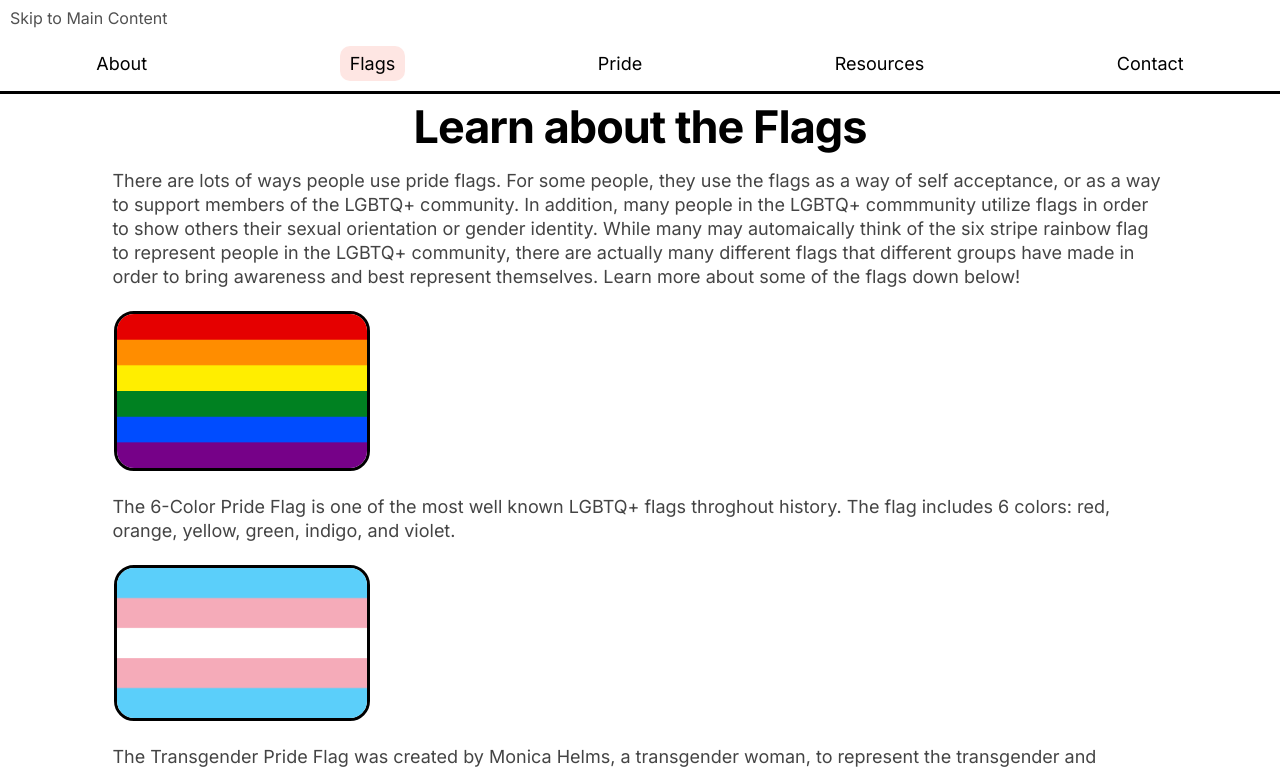
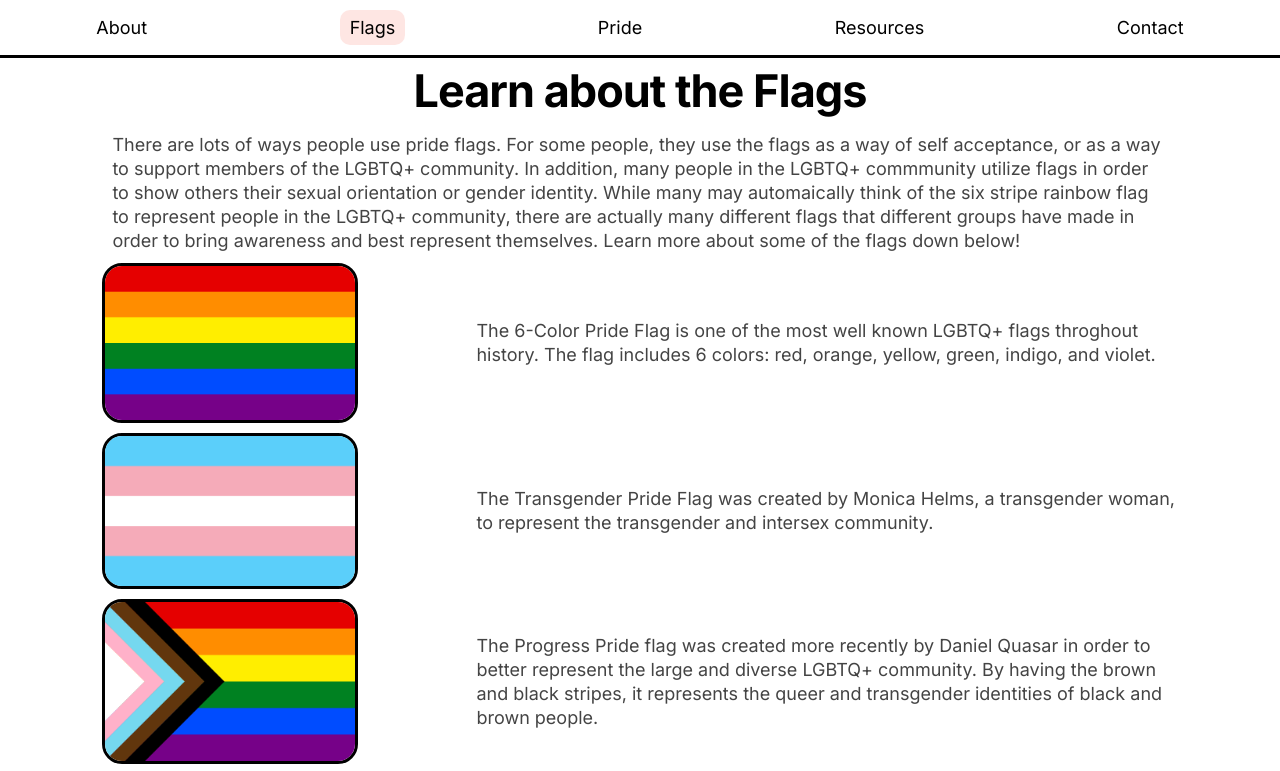
Before and after one commit to yangalan1/mobile, a plain HTML site: page flags.html in a window 1280 px wide. Shown: the top 771 px of the page. Drawn offline with Linux system fonts and the light colour scheme.

Commit message:
Add files via upload

```diff
--- a/css/style.css
+++ b/css/style.css
@@ -1,5 +1,9 @@
 
 @import url('https://fonts.googleapis.com/css2?family=Inter:wght@400;500;600;700;900&display=swap');
+
+*{
+    max-width: 100%;
+}
 
 body{
     font-family: 'Inter', Helvetica, sans-serif;
@@ -76,7 +80,8 @@ footer{
 }
 
 .skip{
-    display: none;
+    position: absolute;
+    left: -500px;
 }
 
 header{
@@ -118,9 +123,9 @@ a:visited {
   }
 
 .gallery{
-    display: grid;
-    columns: 1;
-    justify-content: center;
+    display: flex;
+    flex-direction: column;
+    align-items: center;
 }
 
 /* 5. Add style to your images focusing on the box model. */
@@ -132,6 +137,17 @@ div img{
     border-radius: 20px;
 }
 
+.all_flags{
+    display: grid;
+    grid-template-columns: 32% 68%;
+    align-items: center;
+    row-gap: 10px;
+    column-gap: 20px;
+}
+
+.all_flags img{
+    margin: 0px;
+}
 
 .card{
     border: 3px solid black;
--- a/flags.html
+++ b/flags.html
@@ -40,7 +40,7 @@
 	<main>
 		<p>There are lots of ways people use pride flags. For some people, they use the flags as a way of self acceptance, or as a way to support members of the LGBTQ+ community. In addition, many people in the LGBTQ+ commmunity utilize flags in order to show others their sexual orientation or gender identity. While many may automaically think of the six stripe rainbow flag to represent people in the LGBTQ+ community, there are actually many different flags that different groups have made in order to bring awareness and best represent themselves. Learn more about some of the flags down below!</p>
 
-		<div class="flags_one">
+		<div class="all_flags">
 			<img src = "images/six_color.png" alt = "Traditional six color pride flag, featuring the rainbow colors"/>
 			<p> The 6-Color Pride Flag is one of the most well known LGBTQ+ flags throghout history. The flag includes 6 colors: red, orange, yellow, green, indigo, and violet. </p>
 
@@ -49,9 +49,7 @@
 
 			<img src = "images/progress.png" alt = "Progress pride flag"/>
 			<p> The Progress Pride flag was created more recently by Daniel Quasar in order to better represent the large and diverse LGBTQ+ community. By having the brown and black stripes, it represents the queer and transgender identities of black and brown people.</p>
-		</div>
 
-		<div class="flags_two">
 			<img src = "images/nonbinary.png" alt = "Nonbinary pride flag"/>
 			<p> The Nonbinary Pride flag was made to represent poeple who do not fit into the binary gender identites. The 4 stripes present repsent the different subgroups of people representing the nonbinary community.</p>
 
@@ -60,10 +58,7 @@
 
 			<img src = "images/bisexual.png" alt = "Bisexual pride flag"/>
 			<p> The Bisexual Pride flag was created in 1988 by Michael Page. With 3 stripes and the middle being purple, it is a blending of the pink and blue.</p>
-		</div>
 
-
-		<div class="flags_three">
 			<img src = "images/pansexual.png" alt = "Pansexual pride flag"/>
 			<p> The Pansexual flag was created in 2010, representing a group of people who are attratced to a person without the constraints of gender.</p>
 
```
